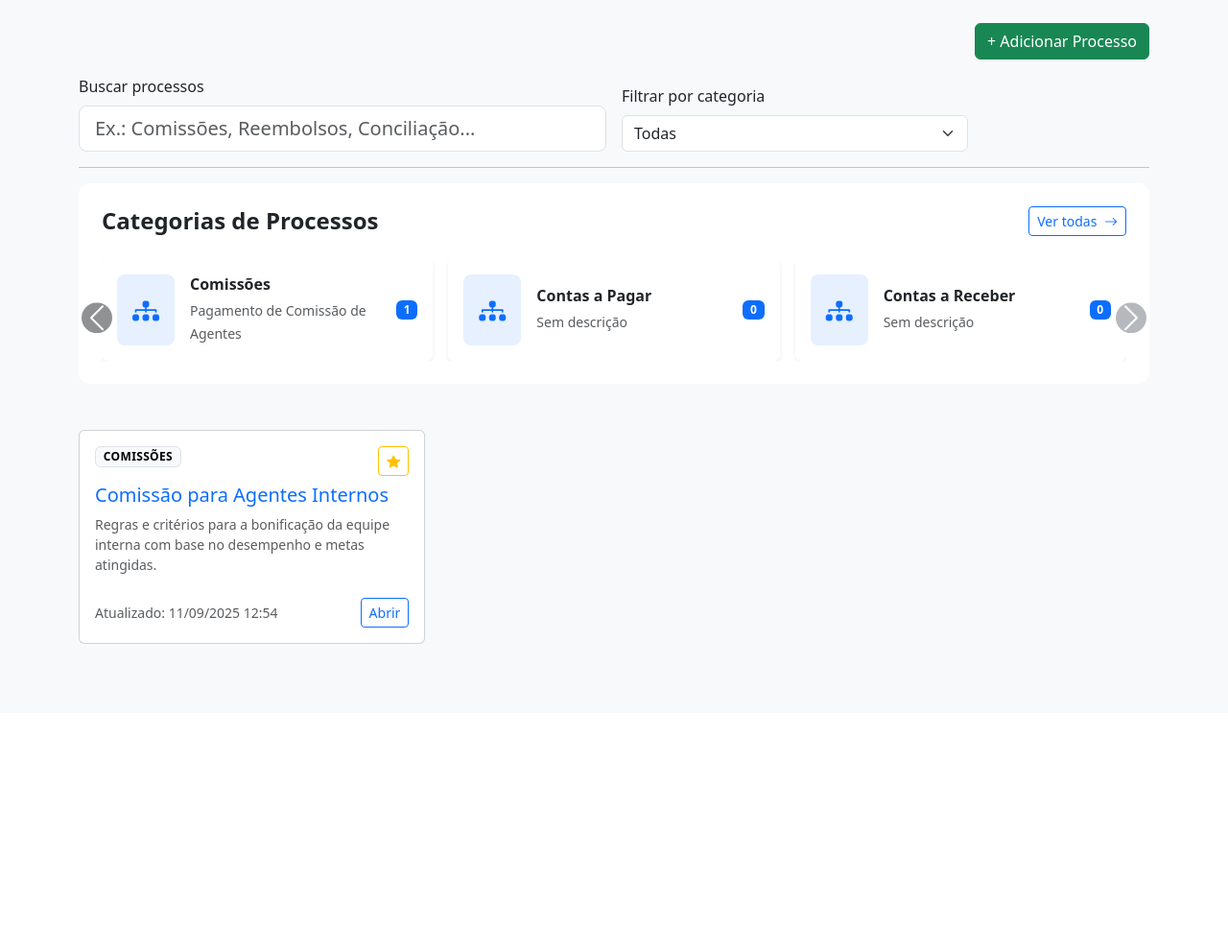
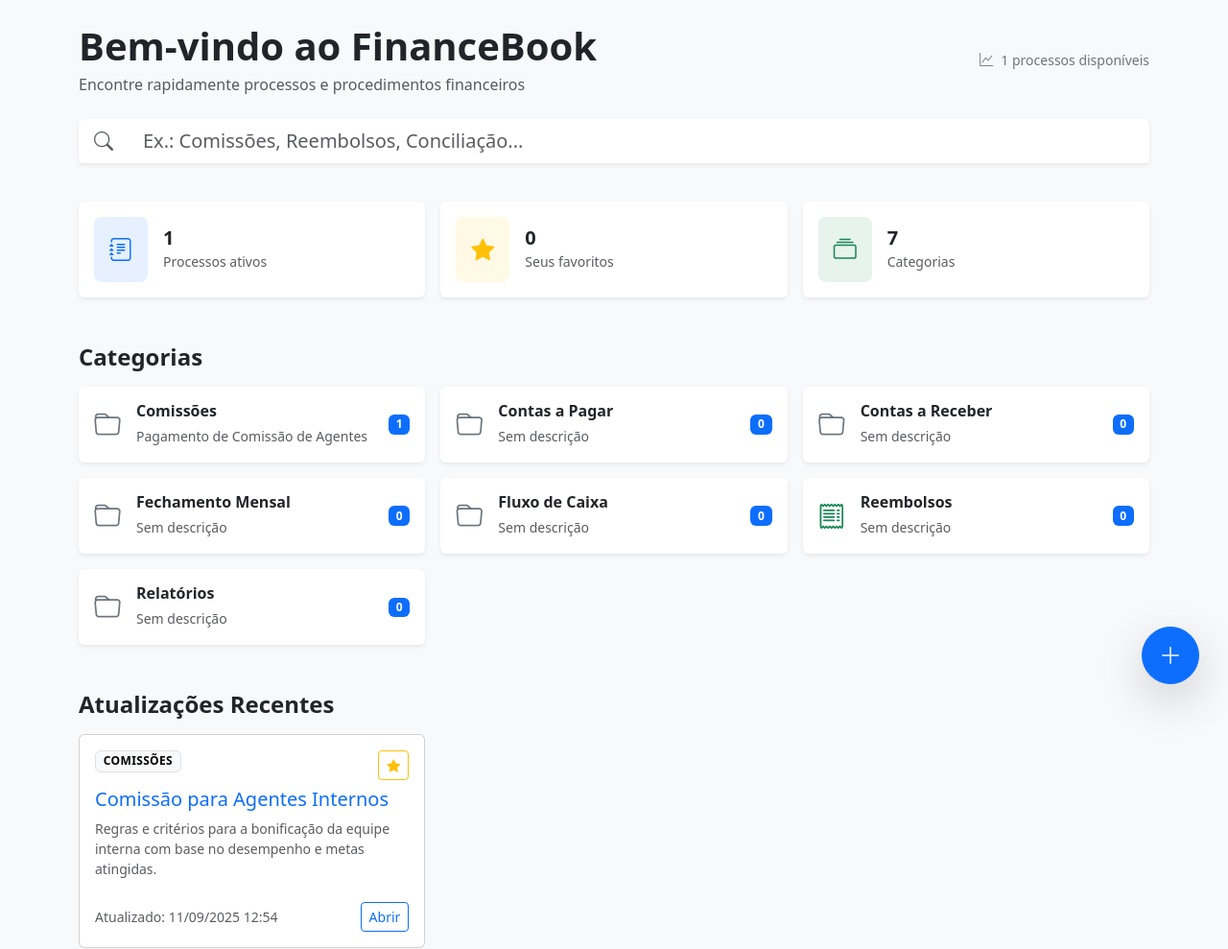
Before and after one commit to caiohlucena/knowledge-base-django, a Django app: page / in a window 1280 px wide. Shown: the part 57-1046 px from the top of the page at 96% size. Before the commit the page ends 728 px from the top, so only its background shows below. Run offline with Django 5.2, Linux system fonts and the light colour scheme; a user stored in the database is signed in; data comes from the database, SQL or seed files in the repository; data that the repository does not hold is empty; some libraries are stand-ins or nearby versions.

Commit message:
Organização visual da tela inicial.

```diff
--- a/knowledge/templates/knowledge/home.html
+++ b/knowledge/templates/knowledge/home.html
@@ -1,86 +1,105 @@
 {% extends 'base.html' %}
 {% block content %}
 
-{% if request.user.is_staff %}
+<style>
+.hover-shadow { transition: all .2s ease-in-out; }
+.hover-shadow:hover { transform: translateY(-3px); box-shadow: 0 .5rem 1rem rgba(0,0,0,.15); }
+</style>
 
-<style>
-    /* Deixa as setas mais para cima */
-#categoriesCarousel .carousel-control-prev,
-#categoriesCarousel .carousel-control-next {
-    top: 40%;   /* muda a altura (default é 50%) */
-    transform: translateY(-20%);
-}
-
-/* Se quiser aproximar mais do conteúdo */
-#categoriesCarousel .carousel-control-prev {
-    left: -85px; /* mais para fora da esquerda */
-}
-
-#categoriesCarousel .carousel-control-next {
-    right: -85px; /* mais para fora da direita */
-}
-
-</style>
-<div class="mb-3 text-end">
-    <a href="/admin/knowledge/process/add/" class="btn btn-success">
-        + Adicionar Processo
-    </a>
+<!-- HEADER -->
+<div class="d-flex flex-column flex-md-row justify-content-between align-items-start align-items-md-center mb-4">
+  <div>
+    <h1 class="fw-bold text-dark mb-1">Bem-vindo ao FinanceBook</h1>
+    <p class="text-muted mb-0">Encontre rapidamente processos e procedimentos financeiros</p>
   </div>
-{% endif %}
-
-<div class="row g-3 align-items-end">
-    <div class="col-md-6 position-relative">
-        <form method="get" action="{% url 'knowledge:home' %}">
-            <label class="form-label">Buscar processos</label>
-            <input id="q" name="q" value="{{ q }}" class="form-control form-control-lg"
-                placeholder="Ex.: Comissões, Reembolsos, Conciliação...">
-            <ul id="suggest" class="search-suggest list-unstyled mt-1 d-none"></ul>
-        </form>
-    </div>
-    <div class="col-md-4">
-        <label class="form-label">Filtrar por categoria</label>
-        <form method="get">
-            {% if q %}
-            <input type="hidden" name="q" value="{{ q }}">
-            {% endif %}
-            <select name="cat" class="form-select" onchange="this.form.submit()">
-                <option value="">Todas</option>
-                {% for c in categories %}
-                <option value="{{ c.slug }}" {% if cat == c.slug %}selected{% endif %}>{{ c.name }}</option>
-                {% endfor %}
-            </select>
-        </form>
+  <div class="text-secondary small mt-2 mt-md-0 d-flex align-items-center">
+    <i class="bi bi-graph-up me-2"></i>
+    <span>{{ processes.count }} processos disponíveis</span>
   </div>
 </div>
 
-<hr>
-
-<!-- CATEGORIAS EM CARROSSEL -->
-<section class="categories-section mb-5">
-    <div class="d-flex justify-content-between align-items-center mb-4">
-        <h4 class="fw-bold text-dark mb-0">Categorias de Processos</h4>
-        <a href="#" class="btn btn-sm btn-outline-primary">Ver todas <i class="bi bi-arrow-right ms-1"></i></a>
+<!-- BARRA DE BUSCA -->
+<div class="mb-4">
+  <form method="get" action="{% url 'knowledge:home' %}">
+    <div class="input-group input-group-lg shadow-sm">
+      <span class="input-group-text bg-white border-0">
+        <i class="bi bi-search text-muted"></i>
+      </span>
+      <input id="q" name="q" value="{{ q }}"
+             class="form-control border-0"
+             placeholder="Ex.: Comissões, Reembolsos, Conciliação...">
+      {% if cat %}
+      <input type="hidden" name="cat" value="{{ cat }}">
+      {% endif %}
+    </div>
+  </form>
 </div>
 
-    <div id="categoriesCarousel" class="carousel slide position-relative" data-bs-ride="carousel">
-        <div class="carousel-inner">
+<!-- ESTATÍSTICAS RÁPIDAS -->
+<div class="row g-3 my-4">
+  <div class="col-md-4">
+    <div class="card border-0 shadow-sm h-100">
+      <div class="card-body d-flex align-items-center">
+        <div class="bg-primary bg-opacity-10 rounded-3 p-3 me-3">
+          <i class="bi bi-journal-text fs-4 text-primary"></i>
+        </div>
+        <div>
+          <h5 class="mb-0 fw-bold">{{ processes.count }}</h5>
+          <small class="text-muted">Processos ativos</small>
+        </div>
+      </div>
+    </div>
+  </div>
+  <div class="col-md-4">
+    <div class="card border-0 shadow-sm h-100">
+      <div class="card-body d-flex align-items-center">
+        <div class="bg-warning bg-opacity-10 rounded-3 p-3 me-3">
+          <i class="bi bi-star-fill fs-4 text-warning"></i>
+        </div>
+        <div>
+          <h5 class="mb-0 fw-bold">{{ favorites_ids|length }}</h5>
+          <small class="text-muted">Seus favoritos</small>
+        </div>
+      </div>
+    </div>
+  </div>
+  <div class="col-md-4">
+    <div class="card border-0 shadow-sm h-100">
+      <div class="card-body d-flex align-items-center">
+        <div class="bg-success bg-opacity-10 rounded-3 p-3 me-3">
+          <i class="bi bi-collection fs-4 text-success"></i>
+        </div>
+        <div>
+          <h5 class="mb-0 fw-bold">{{ categories.count }}</h5>
+          <small class="text-muted">Categorias</small>
+        </div>
+      </div>
+    </div>
+  </div>
+</div>
 
+<!-- CATEGORIAS -->
+<h4 class="fw-bold text-dark mt-5 mb-3">Categorias</h4>
+<div class="row g-3">
   {% for c in categories %}
-            {% if forloop.counter0|divisibleby:3 %}
-            <div class="carousel-item {% if forloop.first %}active{% endif %}">
-                <div class="row g-3">
+  <div class="col-md-4">
+    <a href="{% url 'knowledge:by_category' c.slug %}" class="text-decoration-none">
+      <div class="card h-100 border-0 shadow-sm hover-shadow">
+        <div class="card-body d-flex align-items-center justify-content-between">
+          <div class="d-flex align-items-center">
+            <!-- Ícone baseado no nome -->
+            {% if "Comissão" in c.name %}
+              <i class="bi bi-cash-stack text-primary fs-3 me-3"></i>
+            {% elif "Reembolso" in c.name %}
+              <i class="bi bi-receipt text-success fs-3 me-3"></i>
+            {% elif "Financeiro" in c.name %}
+              <i class="bi bi-bank text-warning fs-3 me-3"></i>
+            {% else %}
+              <i class="bi bi-folder text-secondary fs-3 me-3"></i>
             {% endif %}
 
-            <div class="col-md-4">
-                <a href="{% url 'knowledge:by_category' c.slug %}" class="text-decoration-none">
-                    <div class="card h-100 border-0 shadow-sm">
-                        <div class="card-body p-3 d-flex align-items-center justify-content-between">
-                            <div class="d-flex align-items-center">
-                                <div class="icon-container bg-primary bg-opacity-10 rounded-3 p-3 me-3">
-                                    <i class="bi bi-diagram-3-fill fs-3 text-primary"></i>
-                                </div>
             <div>
-                                    <h6 class="mb-1 text-dark fw-semibold">{{ c.name }}</h6>
+              <h6 class="mb-1 fw-semibold text-dark">{{ c.name }}</h6>
               <small class="text-muted">{{ c.description|default:"Sem descrição"|truncatewords:8 }}</small>
             </div>
           </div>
@@ -89,30 +108,23 @@
       </div>
     </a>
   </div>
-
-            {% if forloop.counter|divisibleby:3 or forloop.last %}
-                </div>
-            </div>
-            {% endif %}
   {% endfor %}
-
 </div>
 
-        <!-- Controles (setas laterais centralizadas) -->
-        <button class="carousel-control-prev" type="button" data-bs-target="#categoriesCarousel" data-bs-slide="prev">
-            <span class="carousel-control-prev-icon bg-dark rounded-circle p-1" aria-hidden="true"></span>
-            <span class="visually-hidden">Anterior</span>
-        </button>
-        <button class="carousel-control-next" type="button" data-bs-target="#categoriesCarousel" data-bs-slide="next">
-            <span class="carousel-control-next-icon bg-secondary rounded-circle p-1" aria-hidden="true"></span>
-            <span class="visually-hidden">Próximo</span>
-        </button>
-    </div>
-</section>
 
-
+<!-- PROCESSOS RECENTES -->
+<h4 class="fw-bold text-dark mt-5 mb-3">Atualizações Recentes</h4>
 <div id="results" class="row g-3">
   {% include 'knowledge/partials/_process_cards.html' with processes=processes %}
 </div>
 
+<!-- BOTÃO FLUTUANTE (apenas staff) -->
+{% if user.is_staff %}
+<a href="/admin/knowledge/process/add/"
+   class="btn btn-primary rounded-circle shadow-lg position-fixed"
+   style="bottom: 30px; right: 30px; width: 60px; height: 60px; display:flex; align-items:center; justify-content:center;">
+   <i class="bi bi-plus-lg fs-4"></i>
+</a>
+{% endif %}
+
 {% endblock %}
```
Lines whose indentation alone changed are shown as unchanged.
